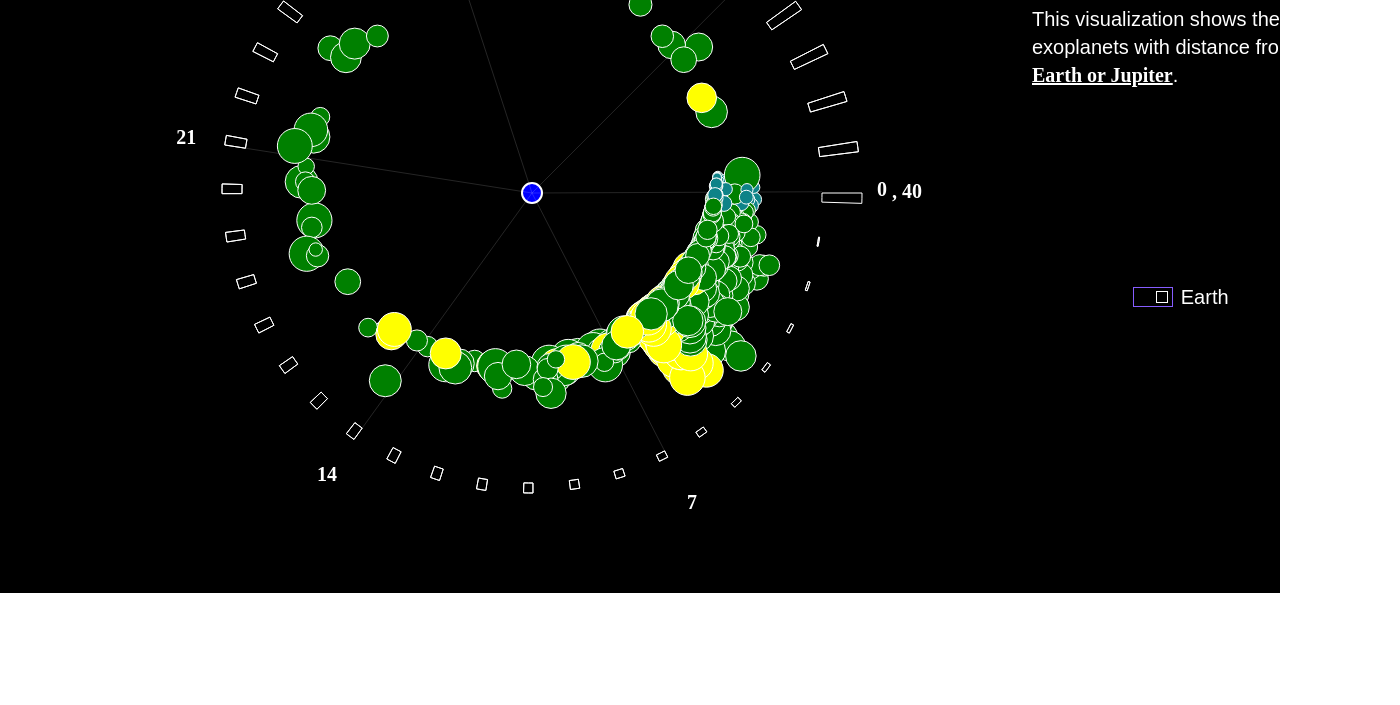
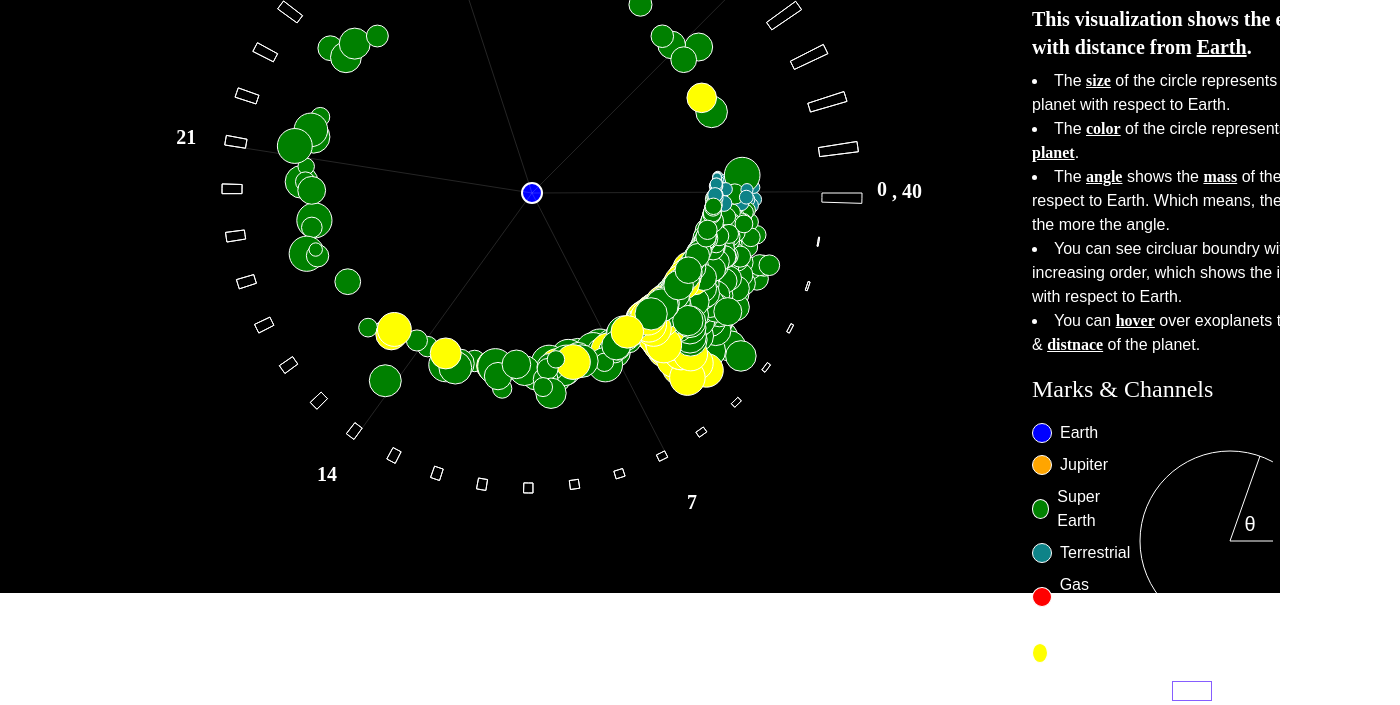
Before and after one commit to vivek9patel/Space-lust-data-visuaization, a plain HTML site: page index.html in a window 1280 px wide. Shown: the part 207-912 px from the top of the page, 1400 px wide, since content can reach past the window. Before the commit the page ends 800 px from the top, so only its background shows below. Drawn offline with nearby package versions, Linux system fonts and the light colour scheme; a web font is replaced by a local one.

Commit message:
marks + channels ✨

```diff
--- a/index.html
+++ b/index.html
@@ -23,9 +23,56 @@
             <h1 class=" title text-7xl text-center deaconHalfChrome" >Space Lust</h1>
             <h2 class="subtitle text-3xl text-center deaconBlue">vpatel63@asu.edu</h2>
             <div class="my-4 flex flex-col justify-between flex-1">
-                <div class="flex-1">
+                <div class="flex-1 ">
                     <!-- add a title and short description that explains your design (marks, channels, interactions) -->
-                    <p class="text-xl">This visualization shows the exoplanets with distance from <span class="underline font-bold">Earth or Jupiter</span>.</p>
+                    <p class="text-xl font-bold">This visualization shows the exoplanets with distance from <span class="underline font-bold selectedPlanetText">Earth</span>.</p>
+                    <ul class="list-disc list-inside mt-2">
+                        <li>The <span class="underline font-bold">size</span> of the circle represents the <span class="underline font-bold">radius</span> of the planet with respect to <span class="selectedPlanetText">Earth</span>.</li>
+                        <li>The <span class="underline font-bold">color</span> of the circle represents the <span class="underline font-bold">type of planet</span>.</li>
+                        <li>The <span class="underline font-bold">angle</span>  shows the <span class="underline font-bold">mass</span> of the planet with respect to <span class="selectedPlanetText">Earth</span>. Which means, the more the mass the more the angle.</li>
+                        <li>You can see circluar boundry with it's width in increasing order, which shows the increasing mass with respect to <span class="selectedPlanetText">Earth</span>.</li>
+                        <li> You can <span class="underline font-bold">hover</span> over exoplanets to see the <span class="underline font-bold">name</span> & <span class="underline font-bold">distnace</span> of the planet.</li>
+                    </ul>
+                    <div class="mt-4">
+                        <h3 class="text-2xl font-extra-bold">Marks & Channels</h3>
+                        <div class="flex items-center">
+                            <div class="flex flex-col mt-2">
+                                <div class="mt-2 flex items-center">
+                                    <div class="planet earth"></div>
+                                    <div class="ml-2">Earth</div>
+                                </div>
+                                <div class="mt-2 flex items-center">
+                                    <div class="planet jupiter"></div>
+                                    <div class="ml-2">Jupiter</div>
+                                </div>
+                                <div class="mt-2 flex items-center">
+                                    <div class="planet superearth"></div>
+                                    <div class="ml-2">Super Earth</div>
+                                </div>
+                                <div class="mt-2 flex items-center">
+                                    <div class="planet terrestrial"></div>
+                                    <div class="ml-2">Terrestrial</div>
+                                </div>
+                                <div class="mt-2 flex items-center">
+                                    <div class="planet gasGiant"></div>
+                                    <div class="ml-2">Gas Giant</div>
+                                </div>
+                                <div class="mt-2 flex items-center">
+                                    <div class="planet neptuneLike"></div>
+                                    <div class="ml-2">Neptune Like</div>
+                                </div>
+                            </div>
+                            <div class="flex flex-1 items-center justify-center">
+                                <div class="flex items-center-justify-center">
+                                    <svg id="channelSvg" width="200" height="200"></svg>
+                                    <div class="ml-2 flex flex-col items-start justify-end">
+                                        <span class="noFont">θ : Mass w.r.t <span class="selectedPlanetText noFont">Earth</span></span>
+                                        <span class="noFont">R : Distance from <span class="selectedPlanetText noFont">Earth</span></span>
+                                    </div>
+                                </div>
+                            </div>
+                        </div>
+                    </div>
                 </div>
                 <div class="flex-1 flex flex-col">
                     <div class="flex items-center justify-center">
@@ -33,7 +80,7 @@
                             <input type="checkbox" id="selectedPlanetToggle" checked>
                             <span class="label-slider text-xl"></span>
                         </label>
-                        <span class="text-xl selectedPlanetToggle-label ml-2 w-10">Earth</span>
+                        <span class="text-xl selectedPlanetText selectedPlanetToggle-label ml-2 w-10">Earth</span>
                     </div>
                 </div>
             </div>
--- a/js/index.js
+++ b/js/index.js
@@ -16,6 +16,8 @@ var angleScale, arcMassScale, arcIncrementScale;
 
 var planetToCompare = "Earth"; // 'Earth' or 'Jupiter'
 
+var svg = d3.select("svg"), channelSvg = d3.select("svg#channelSvg");
+
 const colorFromPlanetType = (planet_type) => {
   switch (planet_type) {
     case "Terrestrial":
@@ -31,14 +33,13 @@ const colorFromPlanetType = (planet_type) => {
   }
 };
 
-var svg = d3.select("svg");
-
 document.addEventListener("DOMContentLoaded", async () => {
   await getData();
   filterDataAccordingToSelectedPlanet();
   setEventListeners();
   calculateSVGDimentions()
   drawEverything();
+  drawChannelSvg();
 });
 
 const getCSVdata = () => Promise.all([d3.csv("data/cleaned_5250.csv")]);
@@ -79,6 +80,60 @@ async function getData() {
   });
 }
 
+function drawChannelSvg(){
+  // draw circle of 200,200
+  const w = channelSvg.attr("width"), h = channelSvg.attr("height");
+  channelSvg
+    .append("circle")
+    .attr("cx", w/2)
+    .attr("cy", h/2)
+    .attr("r", w/2 - 10)
+    .attr("fill", "none")
+    .attr("stroke", "white")
+    .attr("stroke-width", 1);
+
+  channelSvg
+    .append("line")
+    .attr("x1", w/2)
+    .attr("y1", h/2)
+    .attr("x2", w-10)
+    .attr("y2", h/2)
+    .attr("stroke", "white")
+    .attr("stroke-width", 1);
+
+
+  channelSvg
+    .append("line")
+    .attr("x1", w/2)
+    .attr("y1", h/2)
+    .attr("x2", w-70)
+    .attr("y2", (h/2)-85)
+    .attr("stroke", "white")
+    .attr("stroke-width", 1);
+
+    channelSvg
+    .append("text")
+    .attr("x", w/2 + 20)
+    .attr("y", h/2 - 15)
+    .attr("text-anchor", "middle")
+    .attr("dominant-baseline", "middle")
+    .attr("fill", "white")
+    .attr("font-size", 20)
+    .text("θ");
+
+    channelSvg
+    .append("text")
+    .attr("class","noFont")
+    .attr("x", w/2 + w/4)
+    .attr("y", h/2 + 15)
+    .attr("text-anchor", "middle")
+    .attr("dominant-baseline", "middle")
+    .attr("fill", "white")
+    .attr("font-size", 16)
+    .text("R");
+
+}
+
 function filterDataAccordingToSelectedPlanet(){
   planet_data = raw_data.filter((d) => !(d.radius_wrt != planetToCompare || d.mass_wrt != planetToCompare))
 }
@@ -105,7 +160,9 @@ function drawEverything() {
 
 function toggleSelectedPlanet(e){
   planetToCompare = e.target.checked ? "Earth" : "Jupiter";
-  document.getElementsByClassName("selectedPlanetToggle-label")[0].innerHTML = planetToCompare
+  document.querySelectorAll(".selectedPlanetText").forEach((d) => {
+    d.innerHTML = planetToCompare;
+  });
   filterDataAccordingToSelectedPlanet();
   reDrawEverything();
 }
--- a/styles/index.css
+++ b/styles/index.css
@@ -41,6 +41,10 @@
 
 .deaconHalfChrome {
     font-family: 'Deacon Half Chrome', 'Helvetica Neue', Helvetica, Arial, sans-serif;
+}
+
+.noFont{
+    font-family: sans-serif;
 }
 
 .title {
@@ -94,3 +98,35 @@ input:checked+.label-slider:before {
     -ms-transform: translateX(18px);
     transform: translateX(18px);
 }
+
+.planet{
+    width: 20px;
+    height: 20px;
+    border-radius: 50%;
+    background-color: white;
+    border: 1px solid white;
+}
+
+.gasGiant{
+    background-color: red;
+}
+
+.terrestrial{
+    background-color: #0E8388;
+}
+
+.superearth{
+    background-color: green;
+}
+
+.neptuneLike{
+    background-color: yellow;
+}
+
+.earth{
+    background-color: blue;
+}
+
+.jupiter{
+    background-color: orange;
+}
```
